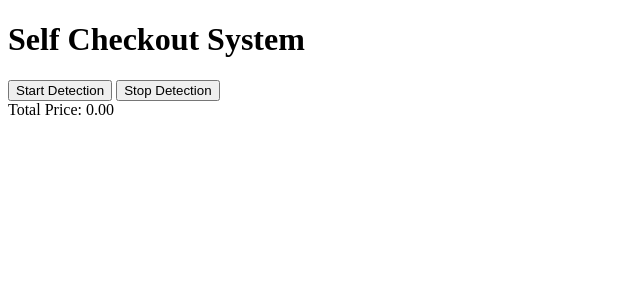
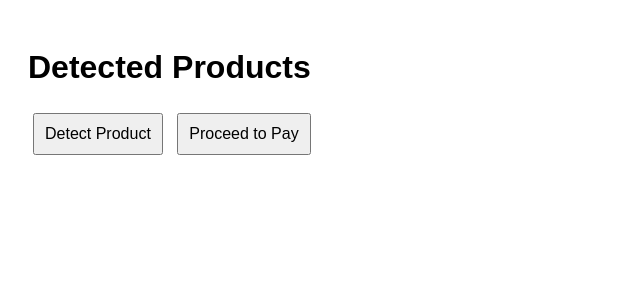
Before and after one commit to Swarajkc/self-checkout, a Flask app: page / in a window 1280 px wide. Shown: the top 300 px of the page, without its empty margins (0-640 px from the left). Run offline with Flask 2, Linux system fonts and the light colour scheme.

Commit message:
Update index.html

```diff
--- a/templates/index.html
+++ b/templates/index.html
@@ -4,60 +4,40 @@
     <meta charset="UTF-8">
     <meta name="viewport" content="width=device-width, initial-scale=1.0">
     <title>Self Checkout System</title>
-<link rel="stylesheet" href="/static/style.css">
+    <link rel="stylesheet" href="{{ url_for('static', filename='css/style.css') }}">
     <script src="https://ajax.googleapis.com/ajax/libs/jquery/3.5.1/jquery.min.js"></script>
 </head>
 <body>
-<div class="container">
-    <h1>Self Checkout System</h1>
-    <button onclick="startDetection()">Start Detection</button>
-    <button onclick="stopDetection()">Stop Detection</button>
-    <div id="detected-products"></div>
-    <div>Total Price: <span id="total-price">0.00</span></div>
+    <div id="product-list">
+        <h1>Detected Products</h1>
+        <ul id="products">
+            {% for product, details in products.items() %}
+            <li>{{ product }} - Weight: {{ details.weight }}g - Confidence: {{ details.confidence }}</li>
+            {% endfor %}
+        </ul>
     </div>
+    <button onclick="detectProduct()">Detect Product</button>
+    <button onclick="proceedToPay()">Proceed to Pay</button>
+    <div id="detection-result"></div>
+    <div id="total-price"></div>
 
     <script>
-function startDetection() {
-    $.post('/start-detection', {}, function(data) {
-        alert(data.status);
+    function detectProduct() {
+        $.post('/detect', function(data) {
+            if(data.error) {
+                alert('Error: ' + data.error);
+            } else {
+                $('#detection-result').html('<p>Detected: ' + data.item + ' - Weight: ' + data.weight + 'g - Confidence: ' + data.confidence + '</p>');
+                $('#products').append('<li>' + data.item + ' - Weight: ' + data.weight + 'g - Confidence: ' + data.confidence + '</li>');
+            }
         });
     }
 
-function stopDetection() {
-    $.post('/stop-detection', {}, function(data) {
-        alert(data.status);
-        fetchProducts(); // Update the product list after stopping detection
+    function proceedToPay() {
+        $.post('/total', function(data) {
+            $('#total-price').html('<p>Total Price: NRS' + data.total.toFixed(2) + '</p>');
         });
     }
-
-function fetchProducts() {
-    $.get('/products', function(data) {
-        displayProducts(data);
-        updateTotalPrice(data);
-    });
-}
-
-function displayProducts(products) {
-    const container = $('#detected-products');
-    container.empty();
-    products.forEach(product => {
-        container.append(`<div><img src="${product.image}" alt="${product.label}" style="width:100px; height:auto;"><br>${product.label} - Weight: ${product.weight}g - Confidence: ${product.confidence.toFixed(2)}</div>`);
-    });
-}
-
-function updateTotalPrice(products) {
-    let totalPrice = 0;
-    products.forEach(product => {
-        let price = price_per_gram[product.label] * product.weight;
-        totalPrice += price;
-    });
-    $('#total-price').text(totalPrice.toFixed(2));
-}
-
-var price_per_gram = {
-    'Lays': 1.21,
-    'Coke': 5.88
-};
     </script>
 </body>
 </html>
```
Lines whose indentation alone changed are shown as unchanged.
